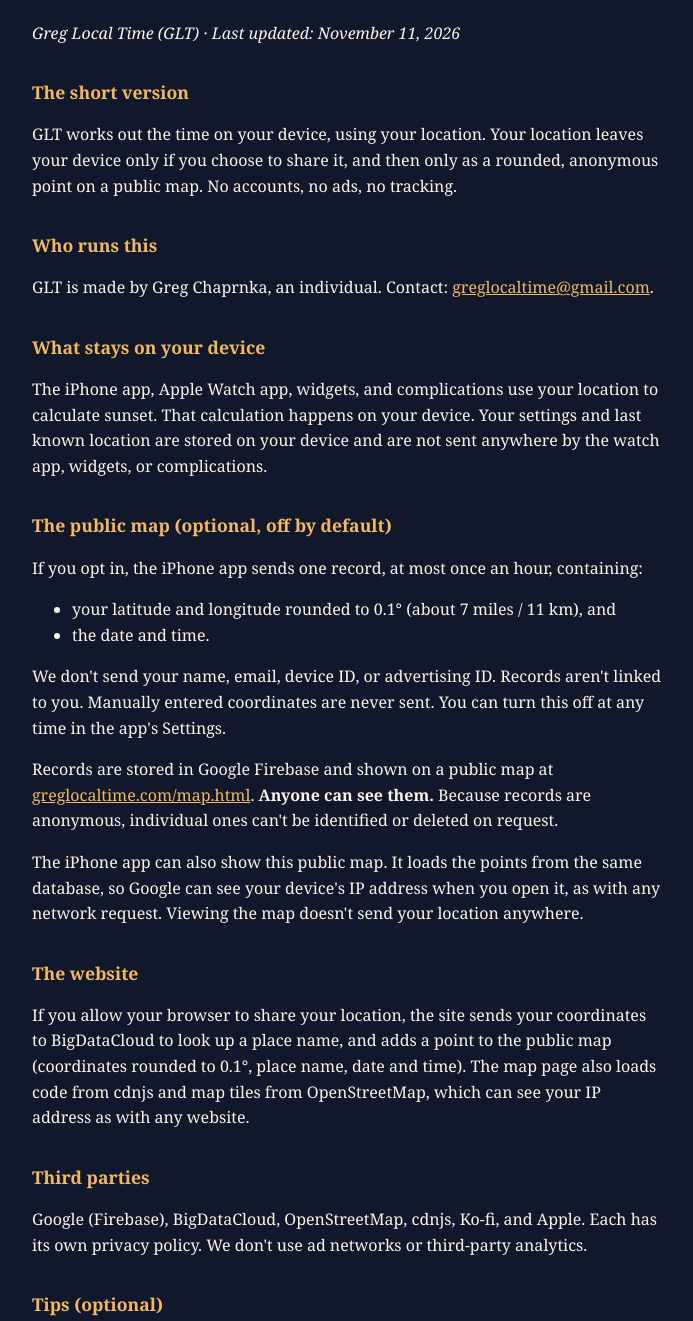
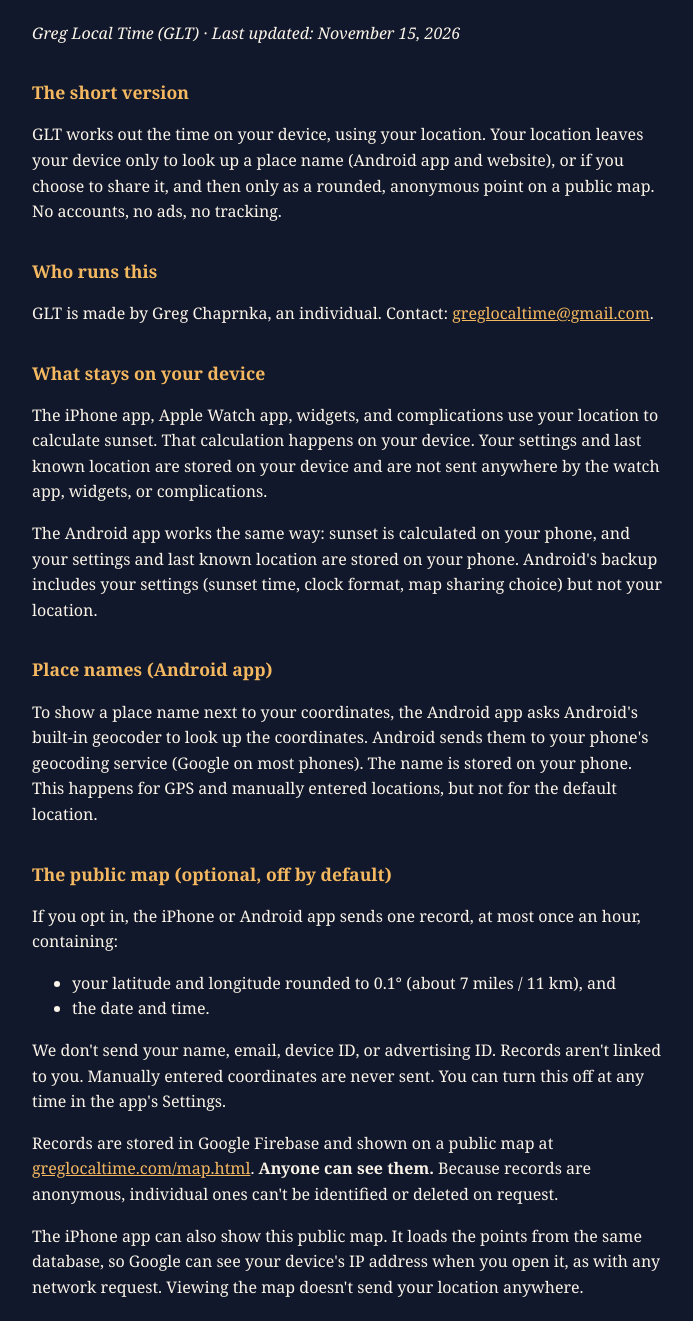
Before and after one commit to gchaprnka/Greg-local-time, a plain HTML site: page privacy.html in a window 1280 px wide. Shown: the part 115-1436 px from the top of the page, without its empty margins (292-985 px from the left). Drawn offline with Linux system fonts and the light colour scheme.

Commit message:
Update privacy policy for Android data use
Refreshes the privacy policy date and clarifies Android-specific behavior: on-device sunset calculation, backup scope, and place-name lookup via Android geocoding services. It also updates shared-map wording to cover both iPhone and Android, adjusts third-party disclosures, and notes that neither mobile app offers tips. Includes a minor `.gitignore` update for `.DS_Store`.

```diff
--- a/privacy.html
+++ b/privacy.html
@@ -21,19 +21,23 @@
   <a class="back" href="/">← GLT</a>
   <h1>Privacy Policy</h1>
 
-  <p><em>Greg Local Time (GLT) · Last updated: November 11, 2026</em></p>
+  <p><em>Greg Local Time (GLT) · Last updated: November 15, 2026</em></p>
 
   <h2>The short version</h2>
-  <p>GLT works out the time on your device, using your location. Your location leaves your device only if you choose to share it, and then only as a rounded, anonymous point on a public map. No accounts, no ads, no tracking.</p>
+  <p>GLT works out the time on your device, using your location. Your location leaves your device only to look up a place name (Android app and website), or if you choose to share it, and then only as a rounded, anonymous point on a public map. No accounts, no ads, no tracking.</p>
 
   <h2>Who runs this</h2>
   <p>GLT is made by Greg Chaprnka, an individual. Contact: <a href="mailto:greglocaltime@gmail.com">greglocaltime@gmail.com</a>.</p>
 
   <h2>What stays on your device</h2>
   <p>The iPhone app, Apple Watch app, widgets, and complications use your location to calculate sunset. That calculation happens on your device. Your settings and last known location are stored on your device and are not sent anywhere by the watch app, widgets, or complications.</p>
+  <p>The Android app works the same way: sunset is calculated on your phone, and your settings and last known location are stored on your phone. Android's backup includes your settings (sunset time, clock format, map sharing choice) but not your location.</p>
+
+  <h2>Place names (Android app)</h2>
+  <p>To show a place name next to your coordinates, the Android app asks Android's built-in geocoder to look up the coordinates. Android sends them to your phone's geocoding service (Google on most phones). The name is stored on your phone. This happens for GPS and manually entered locations, but not for the default location.</p>
 
   <h2>The public map (optional, off by default)</h2>
-  <p>If you opt in, the iPhone app sends one record, at most once an hour, containing:</p>
+  <p>If you opt in, the iPhone or Android app sends one record, at most once an hour, containing:</p>
   <ul>
     <li>your latitude and longitude rounded to 0.1° (about 7 miles / 11 km), and</li>
     <li>the date and time.</li>
@@ -46,10 +50,10 @@
   <p>If you allow your browser to share your location, the site sends your coordinates to BigDataCloud to look up a place name, and adds a point to the public map (coordinates rounded to 0.1°, place name, date and time). The map page also loads code from cdnjs and map tiles from OpenStreetMap, which can see your IP address as with any website.</p>
 
   <h2>Third parties</h2>
-  <p>Google (Firebase), BigDataCloud, OpenStreetMap, cdnjs, Ko-fi, and Apple. Each has its own privacy policy. We don't use ad networks or third-party analytics.</p>
+  <p>Google (Firebase, and Android's place-name lookup), BigDataCloud, OpenStreetMap, cdnjs, Ko-fi, and Apple. Each has its own privacy policy. We don't use ad networks or third-party analytics.</p>
 
   <h2>Tips (optional)</h2>
-  <p>GLT is free, and nothing in it is locked behind a payment. On the website, an optional link leads to my tip page on Ko-fi (<a href="https://ko-fi.com/greglocaltime">ko-fi.com/greglocaltime</a>). Tipping unlocks nothing. Ko-fi handles the payment, so I don't receive your payment details, and its own privacy policy applies once you open the link. The website doesn't share your location or other data with Ko-fi. Tips are not tax-deductible and are not donations to a charity. The iPhone app doesn't offer tips.</p>
+  <p>GLT is free, and nothing in it is locked behind a payment. On the website, an optional link leads to my tip page on Ko-fi (<a href="https://ko-fi.com/greglocaltime">ko-fi.com/greglocaltime</a>). Tipping unlocks nothing. Ko-fi handles the payment, so I don't receive your payment details, and its own privacy policy applies once you open the link. The website doesn't share your location or other data with Ko-fi. Tips are not tax-deductible and are not donations to a charity. The iPhone and Android apps don't offer tips.</p>
 
   <h2>Children</h2>
   <p>GLT is not directed at children, and we don't knowingly collect their personal information.</p>
```
